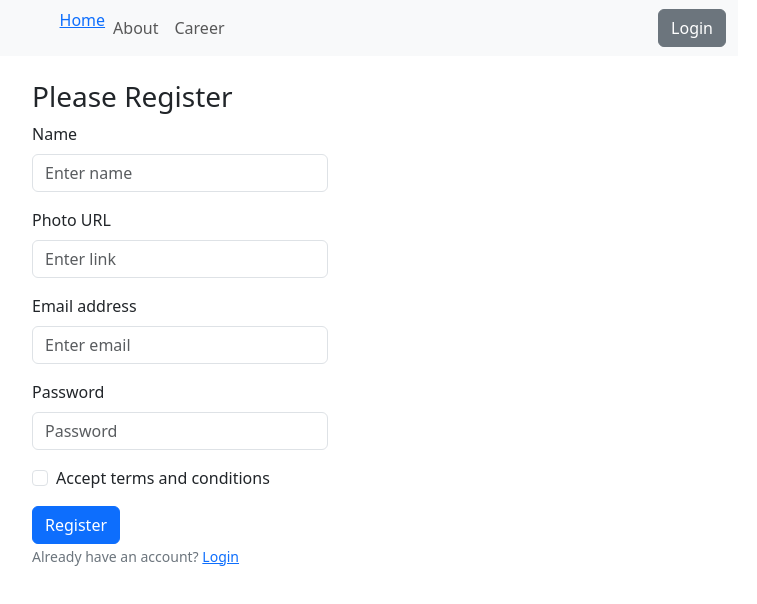
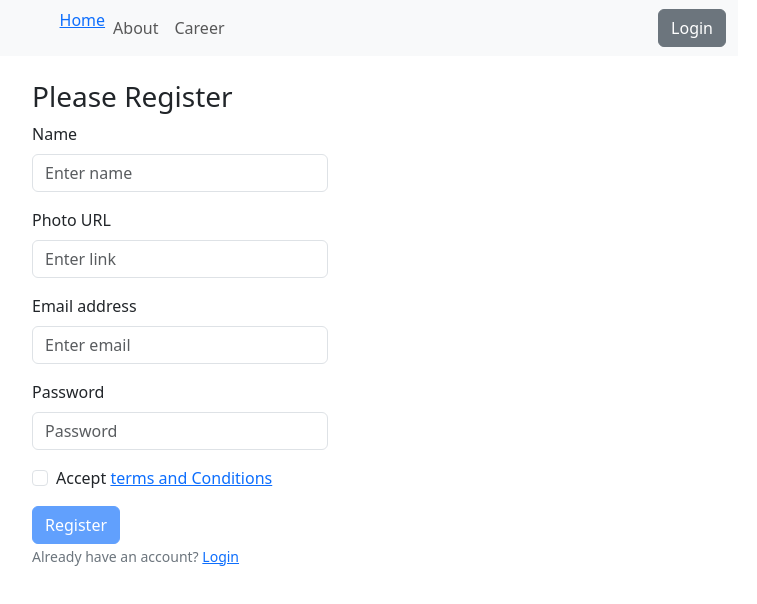
Before and after one commit to Tareq1131/Responsiv-React-Website, a React (Vite) app: page /register in a window 1280 px wide. Shown: the top 604 px of the page, without its empty margins (460-1217 px from the left). Built offline with nearby package versions, Linux system fonts and the light colour scheme; no server answers.

Commit message:
Pivate route fix reload and accept terms and conditions

```diff
--- a/src/pages/Login/Login/Login.jsx
+++ b/src/pages/Login/Login/Login.jsx
@@ -25,7 +25,7 @@ const Login = () => {
       .then((result) => {
         const createdUser = result.user;
         console.log(createdUser);
-        navigate(from, {replace: true});
+        navigate(from, { replace: true });
       })
       .catch((error) => {
         console.log(error);
--- a/src/pages/Login/Register/Register.jsx
+++ b/src/pages/Login/Register/Register.jsx
@@ -1,14 +1,14 @@
 //import React from 'react';
-import { useContext } from "react";
+import { useContext, useState } from "react";
 import { Button, Container, Form } from "react-bootstrap";
 import { Link } from "react-router-dom";
 import { AuthContext } from "../../../providers/Authprovider";
 
 const Register = () => {
+  const { createUser } = useContext(AuthContext);
+  const [accepted, setAccepted] = useState(false);
 
-const {createUser} =useContext(AuthContext);
-
-const handleRegister = event =>{
+  const handleRegister = (event) => {
     event.preventDefault();
     const form = event.target;
     const name = form.name.value;
@@ -16,18 +16,21 @@ const handleRegister = event =>{
     const email = form.email.value;
     const password = form.password.value;
 
-    console.log(name,photo,email,password);
+    console.log(name, photo, email, password);
 
-    createUser(email,password)
-    .then(result =>{
+    createUser(email, password)
+      .then((result) => {
         const createdUser = result.user;
         console.log(createdUser);
-    })
-    .catch(error =>{
+      })
+      .catch((error) => {
         console.log(error);
-    })
-}
+      });
+  };
 
+  const handleAccepted = (event) => {
+    setAccepted(event.target.checked);
+  };
   return (
     <Container className=" w-25 mx-auto mt-4">
       <h3>Please Register</h3>
@@ -72,13 +75,18 @@ const handleRegister = event =>{
         </Form.Group>
         <Form.Group className="mb-3" controlId="formBasicCheckbox">
           <Form.Check
+            onClick={handleAccepted}
             type="checkbox"
             name="accept"
-            label="Accept terms and conditions"
+            label={
+              <>
+                Accept <Link to="/terms">terms and Conditions</Link>{" "}
+              </>
+            }
           />
         </Form.Group>
 
-        <Button variant="primary" type="submit">
+        <Button variant="primary" disabled={!accepted} type="submit">
           Register
         </Button>
         <br />
--- /dev/null
+++ b/src/pages/shared/Terms&Conditions/Terms.jsx
@@ -0,0 +1,21 @@
+// import React from 'react';
+import { Link } from "react-router-dom";
+
+const Terms = () => {
+  return (
+    <div>
+      <h2>Terms and Conditions</h2>
+      <p>
+        Lorem ipsum dolor sit amet consectetur adipisicing elit. Repellat,
+        delectus aliquid, ex minima hic illo dolor praesentium atque magni quia
+        est quam enim. Corporis molestias suscipit praesentium sed, harum ea!
+      </p>
+
+      <p>
+        Go back to <Link to="/register">Register</Link>
+      </p>
+    </div>
+  );
+};
+
+export default Terms;
--- a/src/providers/Authprovider.jsx
+++ b/src/providers/Authprovider.jsx
@@ -12,20 +12,22 @@ const auth = getAuth(app);
 const Authprovider = ({ children }) => {
 
   const [user, setUser] = useState(null);
+  const [loading, setLoading] = useState(true);
 
 const createUser = (email, password) => {
-
+    setLoading(true);
     return createUserWithEmailAndPassword(auth, email, password)
 
 }
 
 const signIn = (email, password) =>{
-
+     setLoading(true);
     return signInWithEmailAndPassword(auth, email, password)
 
 }
 
 const logOut = () =>{
+    setLoading(true);
     return signOut(auth);
 }
 
@@ -34,6 +36,7 @@ useEffect(()=>{
  const unsubscribe  =   onAuthStateChanged(auth,loggedUser =>{
         console.log('logged in user inside auth state observer', loggedUser);
         setUser(loggedUser);
+        setLoading(false);
     })
 
     return () =>{
@@ -43,6 +46,7 @@ useEffect(()=>{
 
   const authInfo = {
     user,
+    loading,
     createUser,
     signIn,
     logOut,
--- a/src/routes/PrivateRoute.jsx
+++ b/src/routes/PrivateRoute.jsx
@@ -1,11 +1,16 @@
 import { useContext } from "react";
 import { AuthContext } from "../providers/Authprovider";
 import { Navigate, useLocation } from "react-router-dom";
+import { Spinner } from "react-bootstrap";
 
 const PrivateRoute = ({ children }) => {
-  const { user } = useContext(AuthContext);
+  const { user, loading } = useContext(AuthContext);
   const location = useLocation();
   console.log(location);
+
+  if (loading) {
+    return <Spinner animation="border" variant="primary"></Spinner>;
+  }
 
   if (user) {
     return children;
```
Also changed, not shown: src/routes/Routes.jsx (+10 -2 lines).
